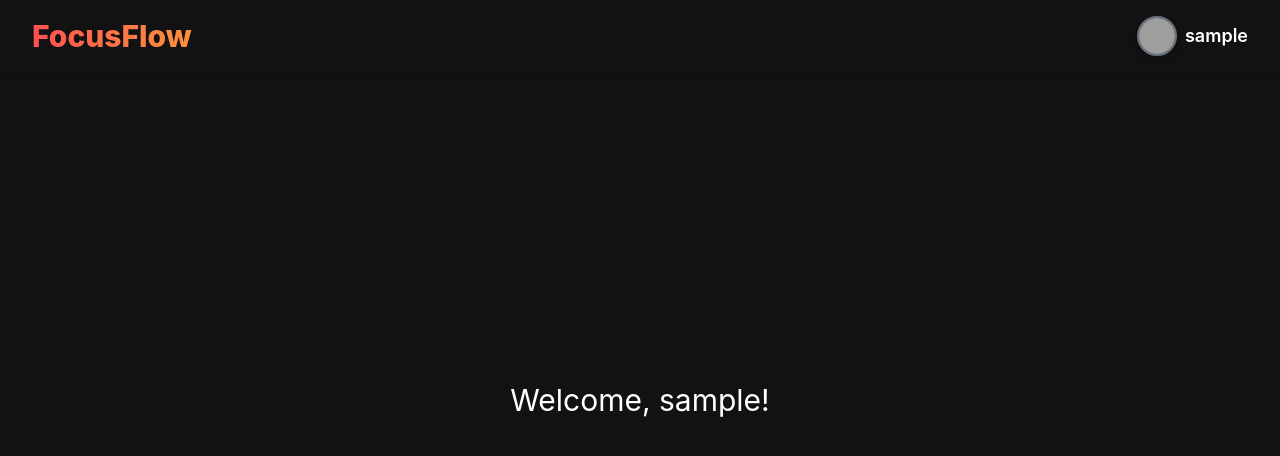
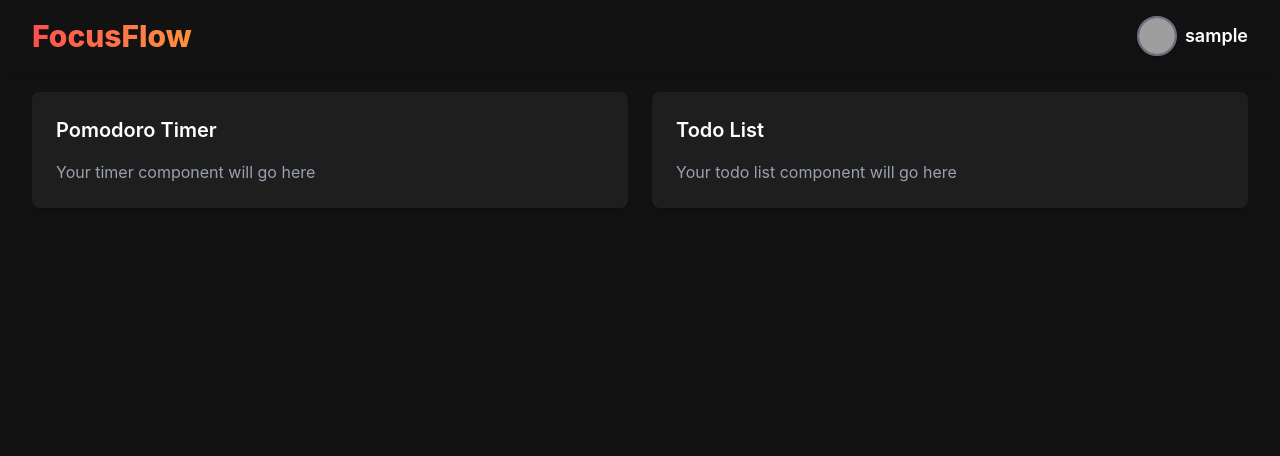
Before and after one commit to JihedSaad001/FocusFlow, a React (Vite) app in the folder User/Focusflow/: page /dashboard in a window 1280 px wide. Shown: the top 456 px of the page. Built offline with nearby package versions, Linux system fonts and the light colour scheme; sample sign-in values are in the browser's storage; grey boxes are pictures that could not be loaded.

Commit message:
nav bar updated

```diff
--- a/User/Focusflow/src/components/Dashboard.tsx
+++ b/User/Focusflow/src/components/Dashboard.tsx
@@ -10,13 +10,26 @@
     if (storedUser) {
       setUser(JSON.parse(storedUser));
     } else {
-      navigate('/signin'); // Redirect to login if not authenticated
+      navigate('/signin');
     }
   }, [navigate]);
 
   return (
-    <div className="min-h-screen flex items-center justify-center text-white">
-      <h1 className="text-3xl">Welcome, {user?.username || 'User'}!</h1>
+    <div className="p-8">
+      <h1 className="text-3xl font-bold text-white mb-6">
+        Welcome back, {user?.username || 'User'}!
+      </h1>
+      <div className="grid grid-cols-1 md:grid-cols-2 gap-6">
+        {/* Placeholder for draggable/resizable components */}
+        <div className="bg-[#1E1E1E] p-6 rounded-lg shadow-lg">
+          <h2 className="text-xl font-semibold text-white mb-4">Pomodoro Timer</h2>
+          <p className="text-gray-400">Your timer component will go here</p>
+        </div>
+        <div className="bg-[#1E1E1E] p-6 rounded-lg shadow-lg">
+          <h2 className="text-xl font-semibold text-white mb-4">Todo List</h2>
+          <p className="text-gray-400">Your todo list component will go here</p>
+        </div>
+      </div>
     </div>
   );
 };
--- /dev/null
+++ b/User/Focusflow/src/components/Sidebar.tsx
@@ -0,0 +1,93 @@
+import { useState } from 'react';
+import { useNavigate } from 'react-router-dom';
+import { Timer, ListTodo, User, LogOut } from 'lucide-react';
+
+const defaultProfilePic = "https://qhedchvmvmuflflstcwx.supabase.co/storage/v1/object/public/profile-pictures//image_2025-02-08_215223222.png";
+
+const Sidebar = () => {
+  const navigate = useNavigate();
+  const [dropdownOpen, setDropdownOpen] = useState(false);
+  const [user, setUser] = useState(() => {
+    const storedUser = localStorage.getItem('user');
+    return storedUser ? JSON.parse(storedUser) : null;
+  });
+
+  const handleLogout = () => {
+    localStorage.removeItem('user');
+    localStorage.removeItem('userToken');
+    navigate('/signin');
+  };
+
+  return (
+    <div className="fixed left-0 top-0 h-screen w-64 bg-[#1E1E1E] text-white shadow-xl flex flex-col">
+      {/* Logo */}
+      <div className="p-6">
+        <span className="text-2xl font-extrabold bg-gradient-to-r from-[#ff4e50] to-[#fc913a] text-transparent bg-clip-text">
+          FocusFlow
+        </span>
+      </div>
+
+      {/* Navigation Links */}
+      <nav className="flex-1 px-4">
+        <div className="space-y-2">
+          <button
+            onClick={() => navigate('/pomodoro')}
+            className="w-full flex items-center space-x-3 px-4 py-3 rounded-lg hover:bg-black/20 transition group"
+          >
+            <Timer className="w-5 h-5 text-[#ff4e50] group-hover:scale-110 transition" />
+            <span>Pomodoro Timer</span>
+          </button>
+
+          <button
+            onClick={() => navigate('/todo')}
+            className="w-full flex items-center space-x-3 px-4 py-3 rounded-lg hover:bg-black/20 transition group"
+          >
+            <ListTodo className="w-5 h-5 text-[#fc913a] group-hover:scale-110 transition" />
+            <span>Todo List</span>
+          </button>
+        </div>
+      </nav>
+
+      {/* Profile Section */}
+      <div className="p-4 border-t border-gray-700">
+        <div className="relative">
+          <button
+            className="w-full flex items-center space-x-3 px-4 py-3 rounded-lg hover:bg-black/20 transition"
+            onClick={() => setDropdownOpen(!dropdownOpen)}
+          >
+            <img
+              src={user?.profilePic || defaultProfilePic}
+              alt="Profile"
+              className="w-10 h-10 rounded-full border-2 border-gray-500"
+            />
+            <span className="flex-1 text-left">{user?.username}</span>
+          </button>
+
+          {dropdownOpen && (
+            <div className="absolute bottom-full left-0 w-full mb-2 bg-[#252525] rounded-lg shadow-xl border border-gray-700 overflow-hidden">
+              <button
+                onClick={() => {
+                  navigate('/profile');
+                  setDropdownOpen(false);
+                }}
+                className="w-full flex items-center space-x-3 px-4 py-3 hover:bg-black/20 transition"
+              >
+                <User className="w-5 h-5" />
+                <span>Profile</span>
+              </button>
+              <button
+                onClick={handleLogout}
+                className="w-full flex items-center space-x-3 px-4 py-3 hover:bg-black/20 transition text-red-400"
+              >
+                <LogOut className="w-5 h-5" />
+                <span>Logout</span>
+              </button>
+            </div>
+          )}
+        </div>
+      </div>
+    </div>
+  );
+};
+
+export default Sidebar;
```
